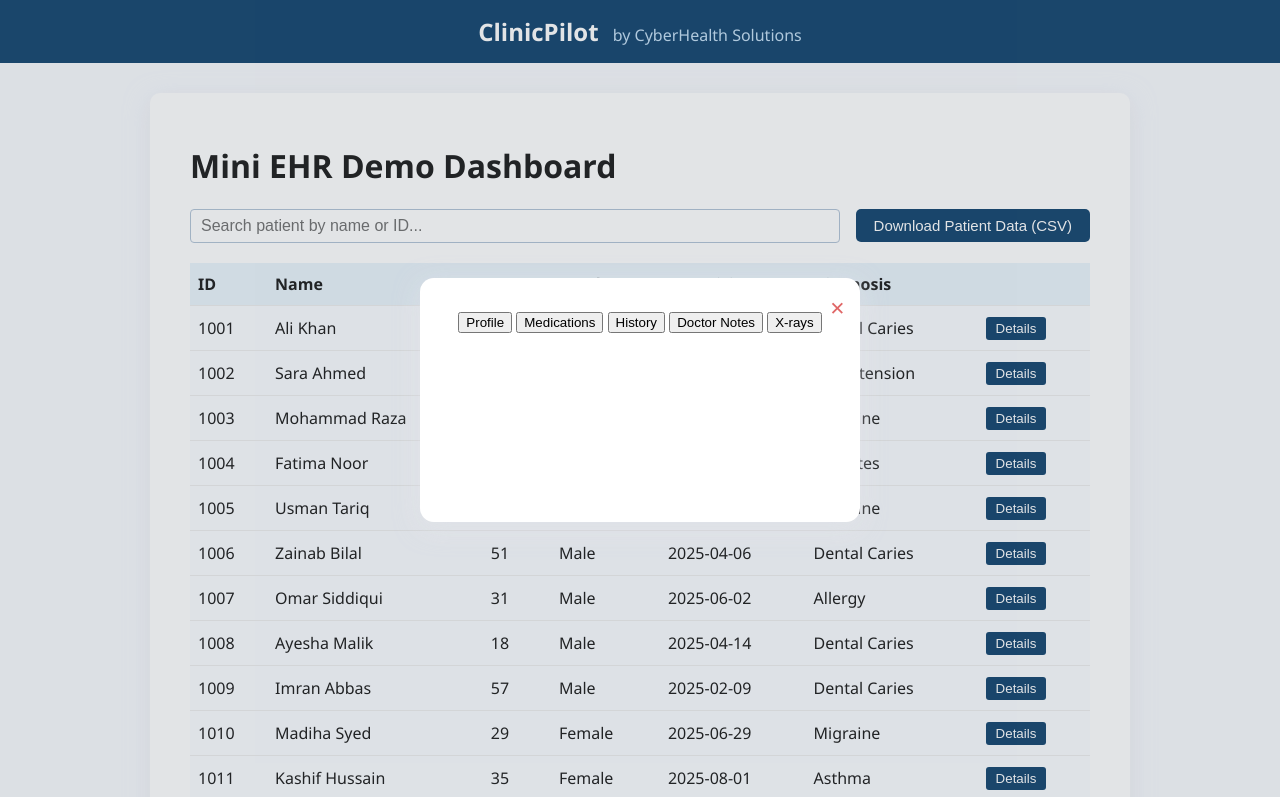
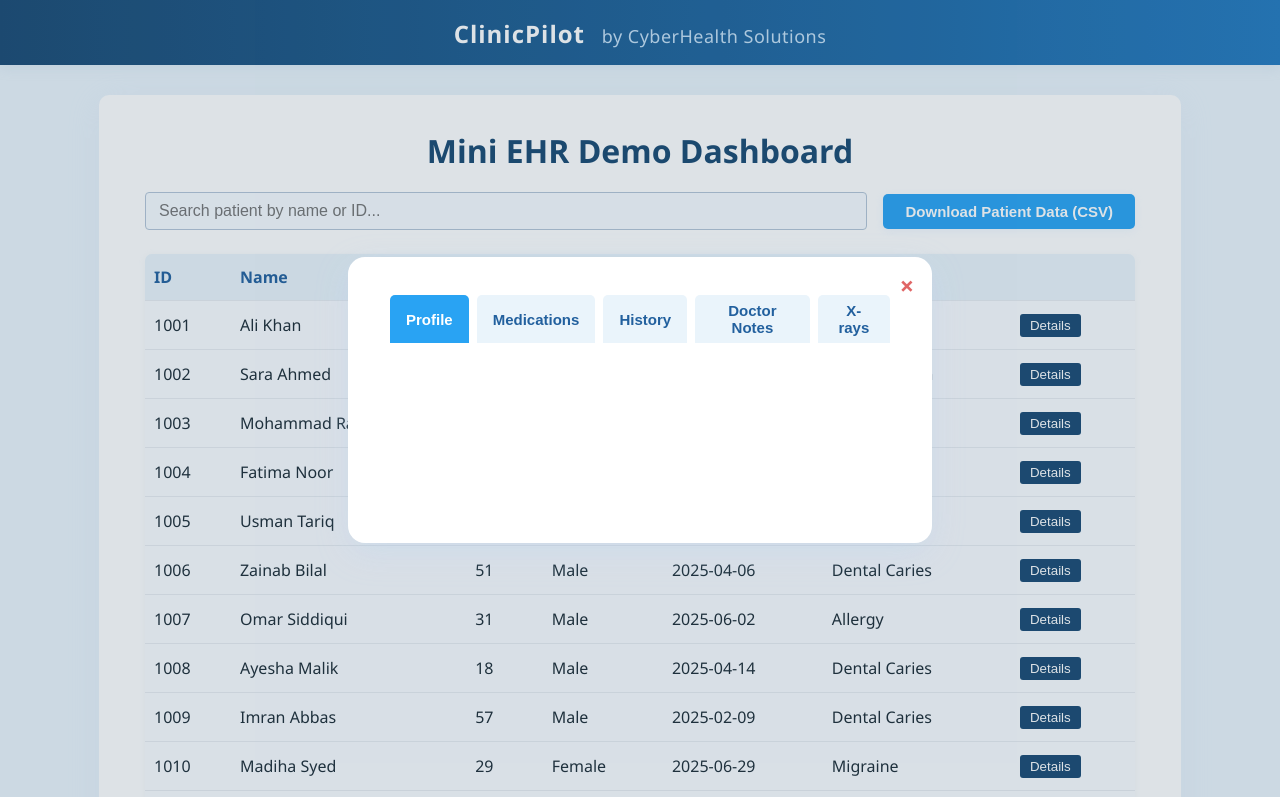
Before and after one commit to meesummeer/clinicpilot-mini-ehr, a plain HTML site: page index.html in a window 1280 px wide. Shown: the top 797 px of the page. Drawn offline with Linux system fonts and the light colour scheme.

Commit message:
Update style.css

```diff
--- a/style.css
+++ b/style.css
@@ -1,74 +1,93 @@
 body {
-    background: #f8fafd;
-    color: #222;
+    background: #eaf4fb;
+    color: #1c2c36;
     font-family: 'Segoe UI', Arial, sans-serif;
     margin: 0;
     padding: 0;
 }
 header {
-    background: #194972;
+    background: linear-gradient(90deg, #194972 0%, #2279be 100%);
     color: #fff;
-    padding: 15px 0;
+    padding: 17px 0 15px 0;
     display: flex;
     align-items: center;
     justify-content: center;
+    letter-spacing: 0.5px;
+    box-shadow: 0 2px 12px #b5c9dd44;
 }
 #branding h2 {
     margin: 0;
     display: inline;
+    font-weight: 700;
+    letter-spacing: 1px;
 }
 .subtitle {
-    margin-left: 10px;
+    margin-left: 12px;
     color: #c6e0f5;
     font-weight: 400;
+    font-size: 18px;
 }
 main {
-    max-width: 900px;
+    max-width: 990px;
     margin: 30px auto 0 auto;
     background: #fff;
     border-radius: 10px;
-    box-shadow: 0 6px 24px #e1e4ea8c;
-    padding: 30px 40px 40px 40px;
+    box-shadow: 0 6px 32px #d2e2f633;
+    padding: 34px 46px 40px 46px;
+}
+h1 {
+    text-align: center;
+    color: #194972;
+    margin-top: 0;
+    margin-bottom: 20px;
 }
 #controls {
-    margin-bottom: 20px;
+    margin-bottom: 24px;
     display: flex;
     gap: 1em;
     align-items: center;
 }
 #search {
-    padding: 7px 10px;
+    padding: 9px 13px;
     font-size: 16px;
-    border: 1px solid #b4c5d7;
+    border: 1.5px solid #b4c5d7;
     border-radius: 4px;
     flex: 1;
+    background: #f7fbff;
 }
 #downloadBtn {
-    padding: 8px 18px;
-    background: #194972;
+    padding: 9px 22px;
+    background: #29a3f3;
     color: #fff;
     border: none;
     border-radius: 5px;
     font-size: 15px;
+    font-weight: 600;
     cursor: pointer;
+    transition: background 0.2s;
+    box-shadow: 0 2px 8px #b5d8fc33;
 }
 #downloadBtn:hover {
-    background: #22609e;
+    background: #194972;
 }
 table {
     width: 100%;
     border-collapse: collapse;
     margin-top: 10px;
     background: #fafcff;
+    box-shadow: 0 1px 6px #b7c7db22;
+    border-radius: 7px;
+    overflow: hidden;
 }
 th, td {
-    padding: 10px 8px;
+    padding: 12px 9px;
     text-align: left;
-    border-bottom: 1px solid #eee;
+    border-bottom: 1px solid #e8ecf1;
 }
 th {
     background: #eaf4fb;
     font-weight: 700;
+    color: #22609e;
 }
 tr:hover {
     background: #f1f7fc;
@@ -76,14 +95,15 @@ tr:hover {
 footer {
     text-align: center;
     color: #aaa;
-    padding: 18px;
+    padding: 20px;
     font-size: 15px;
-    margin-top: 40px;
+    margin-top: 44px;
+    background: #f4f7fa;
 }
 #details-modal {
     position: fixed;
     top: 0; left: 0; width: 100%; height: 100%;
-    background: rgba(33,48,66,0.13);
+    background: rgba(44,77,102,0.16);
     display: flex;
     align-items: center;
     justify-content: center;
@@ -91,40 +111,61 @@ footer {
 }
 .modal-content {
     background: #fff;
-    padding: 32px 38px;
-    border-radius: 14px;
-    min-width: 320px;
-    min-height: 180px;
+    padding: 38px 42px 28px 42px;
+    border-radius: 17px;
+    min-width: 340px;
+    min-height: 220px;
     position: relative;
-    box-shadow: 0 6px 24px #e1e4ea8c;
+    box-shadow: 0 10px 32px #b2cdf544;
     text-align: left;
+    width: 500px;
+    max-width: 96vw;
 }
 #close-modal {
     position: absolute;
-    top: 12px; right: 15px;
+    top: 11px; right: 18px;
     font-size: 25px;
     color: #e06666;
     cursor: pointer;
+    font-weight: 700;
 }
-#ai-summary-btn {
-    background: #22609e;
+#profile-tabs {
+    margin-bottom: 22px;
+    display: flex;
+    gap: 0.5em;
+}
+.tab {
+    background: #eaf4fb;
+    border: none;
+    border-radius: 5px 5px 0 0;
+    padding: 7px 16px;
+    font-size: 15px;
+    font-weight: 600;
+    cursor: pointer;
+    color: #22609e;
+    transition: background 0.15s, color 0.2s;
+}
+.tab.active, .tab:hover {
+    background: #29a3f3;
     color: #fff;
-    border: none;
-    padding: 7px 15px;
-    border-radius: 4px;
-    margin: 12px 0;
-    cursor: pointer;
 }
-#ai-summary-btn:hover {
-    background: #194972;
+#profile-content {
+    font-size: 16px;
+    color: #213a4a;
 }
-#summary-box {
-    background: #f5faff;
-    padding: 12px;
-    border-radius: 6px;
-    margin-top: 10px;
-    color: #222;
-    min-height: 38px;
+.xray-gallery {
+    display: flex;
+    flex-wrap: wrap;
+    gap: 12px;
+}
+.xray-img {
+    border: 2px solid #29a3f3;
+    border-radius: 7px;
+    width: 104px;
+    height: 104px;
+    object-fit: cover;
+    box-shadow: 0 2px 8px #d1eaff55;
+    background: #e8f3fc;
 }
 .hidden {
     display: none;
```
